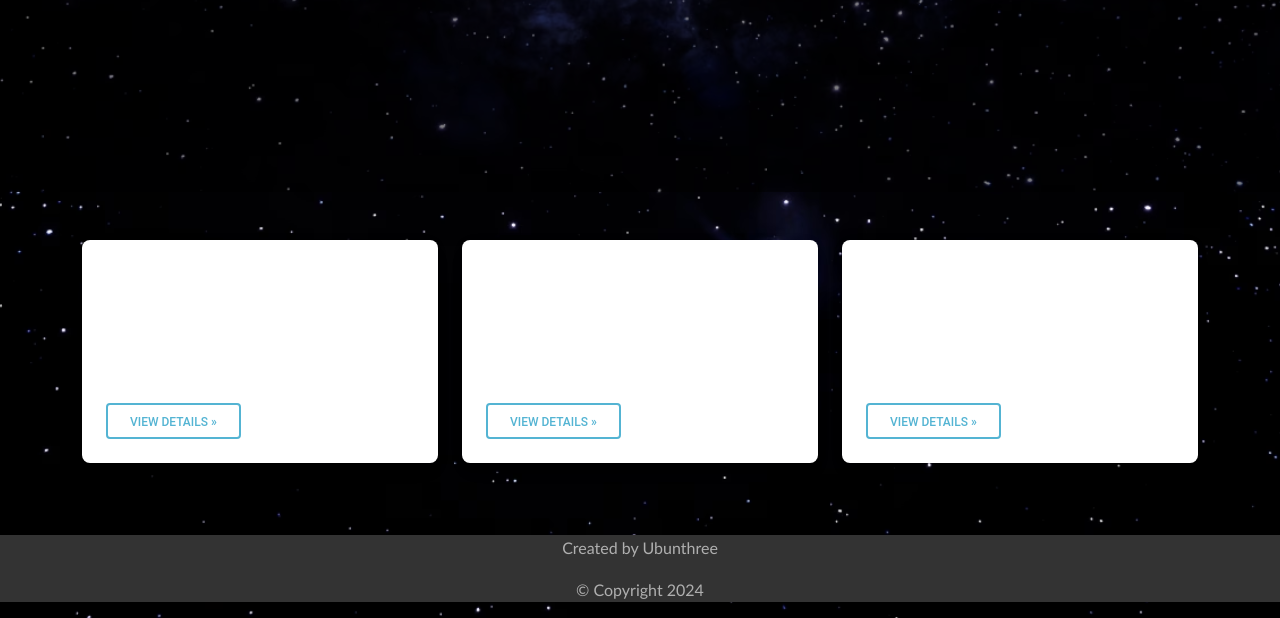
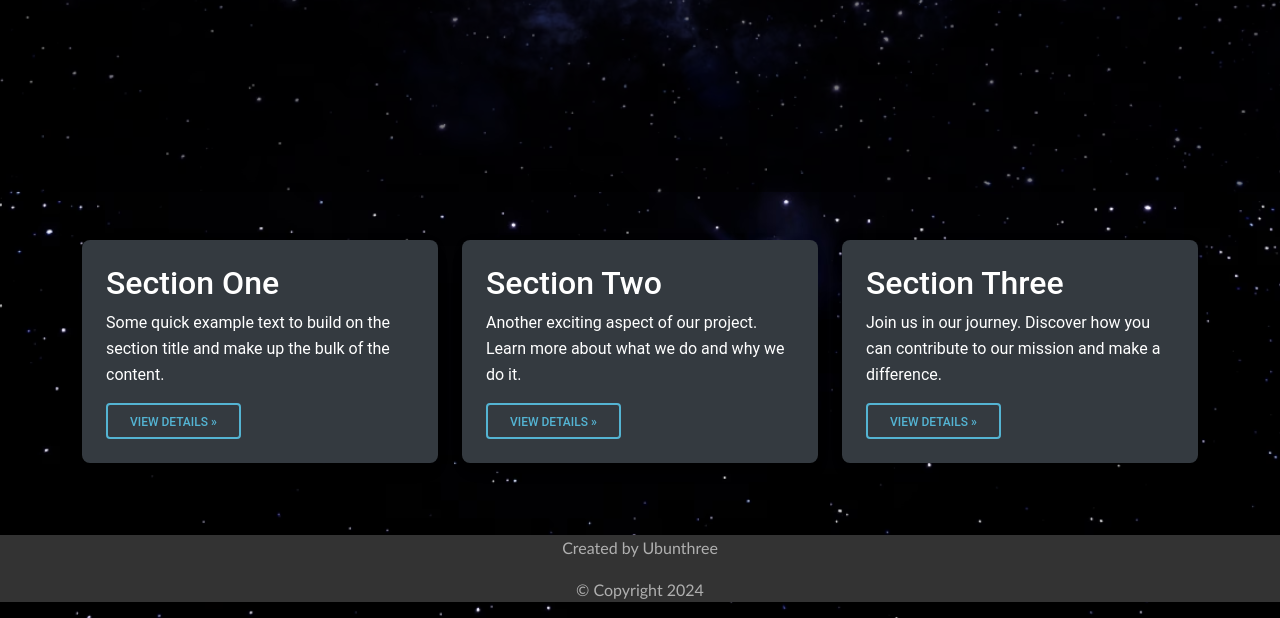
Before and after one commit to TheSlabby/OrbitQuest, a Django app: page / in a window 1280 px wide. Shown: the part 606-1224 px from the top of the page. Run offline with Django 5.2, Linux system fonts and the light colour scheme; some libraries are stand-ins or nearby versions.

Commit message:
changed home page

```diff
--- a/OrbitQuest/App/templates/home.html
+++ b/OrbitQuest/App/templates/home.html
@@ -27,6 +27,9 @@
     font-size: 1.5rem;
     margin-top: 20px;
   }
+  .elegant-color-dark {
+    background-color: #212529; /* Or any dark shade you prefer */
+  }
 </style>
 {% endblock %}
 
@@ -43,8 +46,7 @@
     <div class="row">
       <!-- Section One -->
       <div class="col-md-4 mb-4">
-        <div class="card elegant-color-dark">
-          <!-- Card content -->
+        <div class="card" style="background-color: #343a40; color: white;">
           <div class="card-body text-white">
             <h2 class="card-title">Section One</h2>
             <p>Some quick example text to build on the section title and make up the bulk of the content.</p>
@@ -55,7 +57,7 @@
 
       <!-- Section Two -->
       <div class="col-md-4 mb-4">
-        <div class="card elegant-color-dark">
+        <div class="card" style="background-color: #343a40; color: white;">
           <!-- Card content -->
           <div class="card-body text-white">
             <h2 class="card-title">Section Two</h2>
@@ -67,7 +69,7 @@
 
       <!-- Section Three -->
       <div class="col-md-4 mb-4">
-        <div class="card elegant-color-dark">
+        <div class="card" style="background-color: #343a40; color: white;">
           <!-- Card content -->
           <div class="card-body text-white">
             <h2 class="card-title">Section Three</h2>
```
